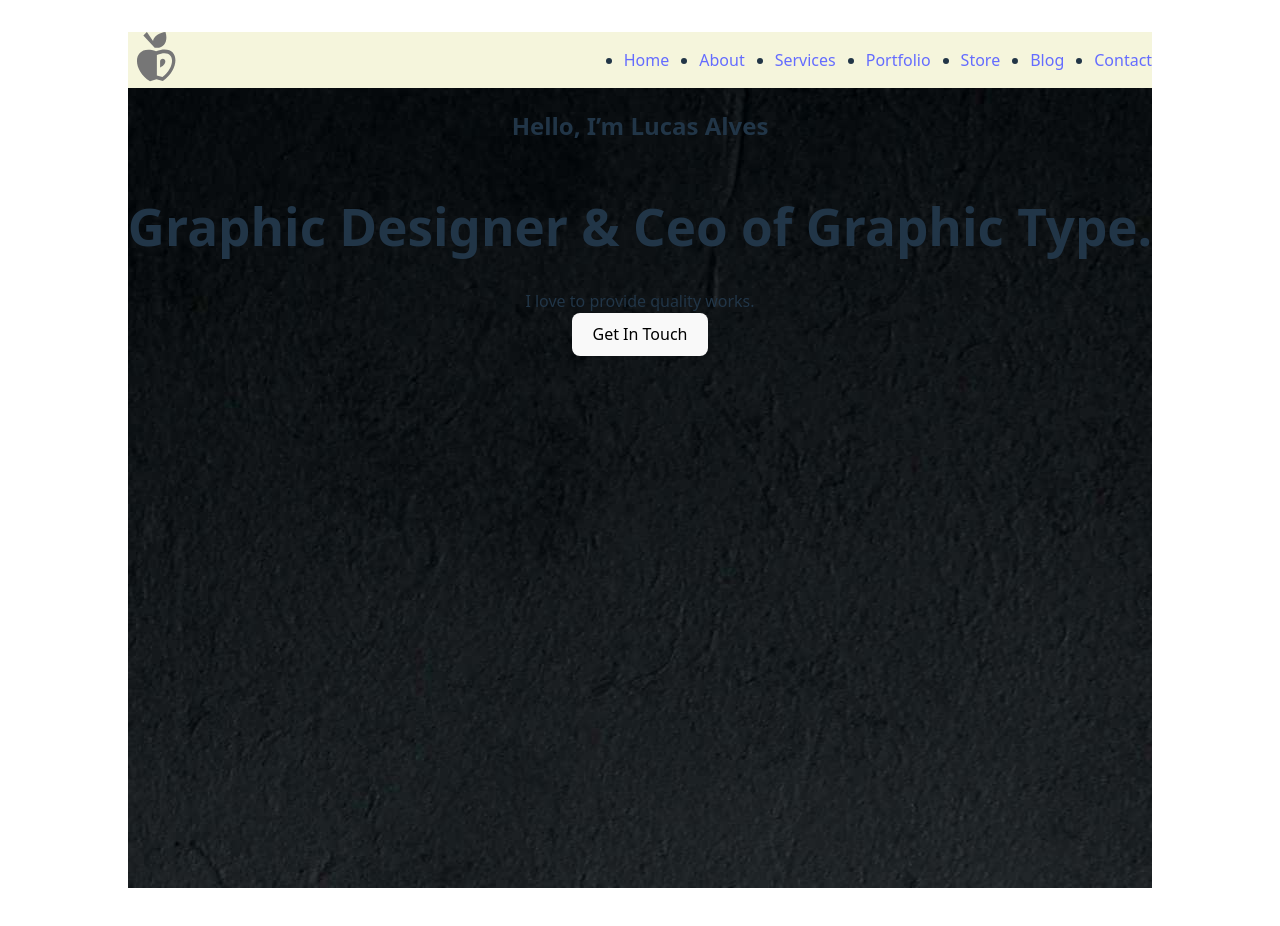
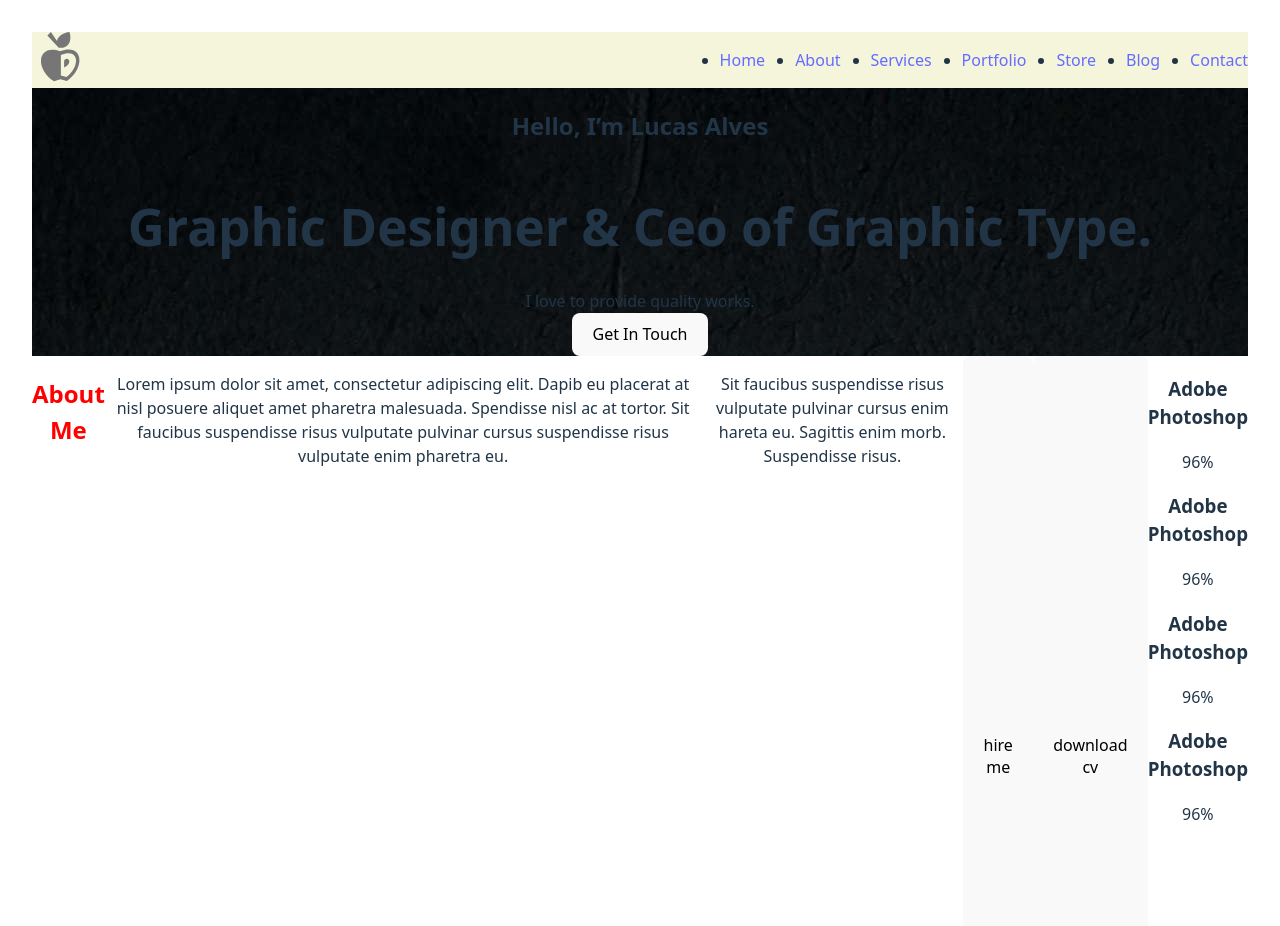
Before and after one commit to Anton-013/portfolio, a React (Vite) app: page / in a window 1280 px wide. Shown: the top 926 px of the page. Built offline with nearby package versions, Linux system fonts and the light colour scheme.

Commit message:
About Me

```diff
--- a/src/App.tsx
+++ b/src/App.tsx
@@ -1,5 +1,6 @@
 import './App.css'
 import { Header } from './layout/header/Header'
+import { About } from './layout/sections/about/About';
 import { Main } from './layout/sections/main/Main'
 
 function App() {
@@ -7,6 +8,7 @@
     <div className="App">
       <Header />
       <Main />
+      <About />
     </div>
   );
 };
--- /dev/null
+++ b/src/components/SectionTitle.tsx
@@ -0,0 +1,5 @@
+import styled from "styled-components";
+
+export const SectionTitle = styled.h2`
+    color: red;
+`
--- /dev/null
+++ b/src/components/skills/Skills.tsx
@@ -0,0 +1,18 @@
+import React from "react";
+import { Skill } from "./skill/Skill";
+import styled from "styled-components";
+
+export const Skills = () => {
+    return (
+        <StyledSkills>
+            <Skill />
+            <Skill />
+            <Skill />
+            <Skill />
+        </StyledSkills>
+    );
+};
+
+const StyledSkills = styled.div`
+
+`
--- /dev/null
+++ b/src/components/skills/skill/Skill.tsx
@@ -0,0 +1,23 @@
+import React from "react";
+import styled from "styled-components";
+
+export const Skill = () => {
+    return (
+        <StyledSkill>
+            <SkillTitle>Adobe Photoshop</SkillTitle>
+            <ProgressSkill>96%</ProgressSkill>
+        </StyledSkill>
+    );
+};
+
+const StyledSkill = styled.div`
+
+`
+
+const SkillTitle = styled.h3`
+
+`
+
+const ProgressSkill = styled.span`
+
+`
--- /dev/null
+++ b/src/layout/sections/about/About.tsx
@@ -0,0 +1,26 @@
+import React from "react";
+import styled from "styled-components";
+import { FlexWrapper } from "../../../components/FlexWrapper";
+import { SectionTitle } from "../../../components/SectionTitle";
+import { Skills } from "../../../components/skills/Skills";
+
+export const About = () => {
+    return (
+        <StyledAbout>
+
+            <SectionTitle>About Me</SectionTitle>
+            <p>Lorem ipsum dolor sit amet, consectetur adipiscing elit. Dapib eu placerat at nisl posuere aliquet amet pharetra malesuada. Spendisse nisl ac at tortor. Sit faucibus suspendisse risus vulputate pulvinar cursus suspendisse risus vulputate enim pharetra eu.</p>
+            <p>Sit faucibus suspendisse risus vulputate pulvinar cursus enim hareta eu. Sagittis enim morb. Suspendisse risus.</p>
+            <button>hire me</button>
+            <button>download cv</button>
+
+
+            <Skills />
+        </StyledAbout>
+    );
+};
+
+const StyledAbout = styled.section`
+    display: flex;
+    min-height: 100vh;
+`
--- a/src/layout/sections/main/Main.tsx
+++ b/src/layout/sections/main/Main.tsx
@@ -17,8 +17,6 @@
 };
 
 const StyledMain = styled.div`
-    min-height: 100vh;
-    min-width: 100vh;
     background-image: url(${photo});
 `
 
```
